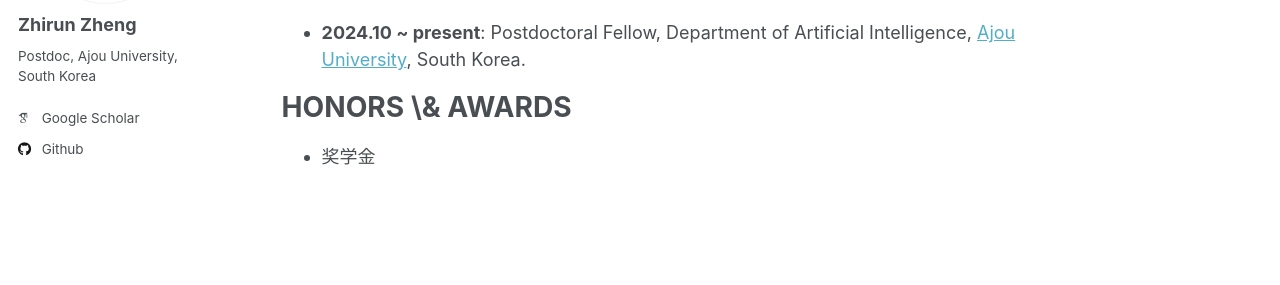
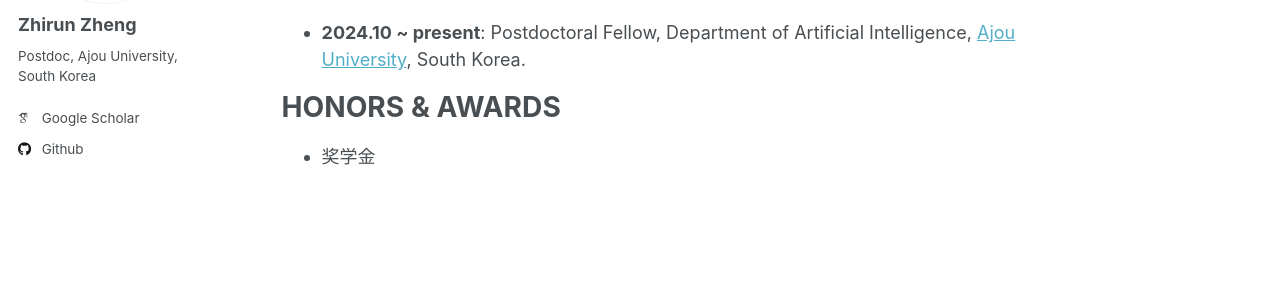
Before and after one commit to zhengzhirun/EN, a Jekyll site: the page built from _pages/about.md, in a window 1280 px wide and 900 px high, scrolled down 657 px. Shown: the part 331-616 px from the top of the window. Built offline with Jekyll 4.4.1, drawn with Linux system fonts in a browser that asks for light colours; some web fonts are replaced.

```diff
--- a/_pages/about.md
+++ b/_pages/about.md
@@ -26,6 +26,6 @@ WORK EXPERIENCES
 ======
 - **2024.10 ~ present**: Postdoctoral Fellow, Department of Artificial Intelligence, [Ajou University](https://www.ajou.ac.kr/en/index.do), South Korea.
 
-HONORS \& AWARDS
+HONORS & AWARDS
 ======
 - 奖学金
```
